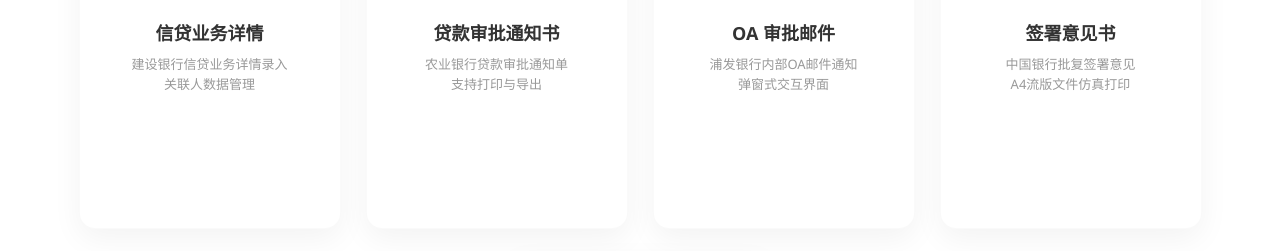
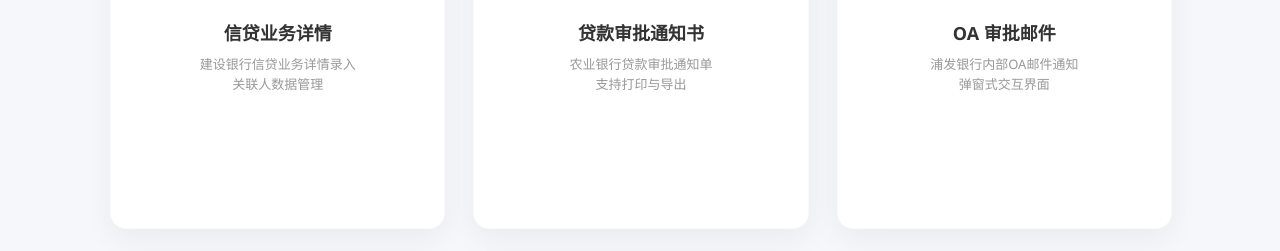
Before and after one commit to pet3rfly/jrpf, a plain HTML site: page index.html in a window 1280 px wide. Shown: the part 298-549 px from the top of the page. Drawn offline with Linux system fonts and the light colour scheme.

Commit message:
Update index.html
微调布局

```diff
--- a/index.html
+++ b/index.html
@@ -6,16 +6,16 @@
     <title>银行批复系统 - 工作台</title>
     <style>
         :root {
-            --bg-color: #f005baa;
+            --bg-color: #f5f7fa;
             --text-color: #2c3e50;
             --card-bg: #ffffff;
 
             /* 各业务主题色 */
-            --color-ccb: #156082;   /* 建行深蓝 (Page 1) */
-            --color-abc: #008d7c;   /* 农行青绿 (Page 2) */
-            --color-spdb: #2258da;  /* 浦发亮蓝 (Page 3) */
-            --color-boc: #b71c1c;   /* 中行红色 (Page 4) */
-            --color-hfbdc: #673ab7; /* 不动产紫色 (Page 5) */
+            --color-ccb: #005baa;   /* 建行深蓝 */
+            --color-abc: #008d7c;   /* 农行青绿 */
+            --color-spdb: #2258da;  /* 浦发亮蓝 */
+            --color-boc: #b71c1c;   /* 中行红色 */
+            --color-hfbdc: #673ab7; /* 不动产紫色 */
         }
 
         body {
@@ -51,20 +51,22 @@
             margin: 0;
         }
 
-        /* 卡片容器 */
+        /* --- 卡片容器 (核心修改：CSS Grid 布局) --- */
         .card-container {
-            display: flex;
-            gap: 25px;
+            display: grid; /* 改为网格布局 */
+            /* 强制 3 列，每列等宽 (1fr) */
+            grid-template-columns: repeat(3, 1fr);
+            gap: 30px; /* 卡片之间的间距 */
             padding: 0 20px 40px 20px;
-            flex-wrap: wrap;
-            justify-content: center;
-            max-width: 1600px; /* 稍微加宽以容纳更多卡片 */
+            width: 100%;
+            max-width: 1100px; /* 限制最大宽度，防止在大屏上拉得太宽 */
+            box-sizing: border-box;
         }
 
-        /* 卡片样式 */
+        /* --- 卡片样式 --- */
         .card {
             background: var(--card-bg);
-            width: 260px;
+            width: 100%; /* 让卡片填满网格单元 */
             height: 340px;
             border-radius: 16px;
             box-shadow: 0 10px 30px rgba(0,0,0,0.05);
@@ -114,7 +116,6 @@
             overflow: hidden;
         }
 
-        /* Logo 图片样式 */
         .bank-logo {
             width: 70%;
             height: auto;
@@ -157,28 +158,22 @@
         }
 
         /* --- 颜色定义 --- */
-
-        /* 卡片 1 (建行) */
         .card-1 .card-top { background: var(--color-ccb); }
         .card-1 .icon-circle { background: rgba(21, 96, 130, 0.08); }
         .card-1 .card-btn { background: var(--color-ccb); }
 
-        /* 卡片 2 (农行) */
         .card-2 .card-top { background: var(--color-abc); }
         .card-2 .icon-circle { background: rgba(0, 141, 124, 0.08); }
         .card-2 .card-btn { background: var(--color-abc); }
 
-        /* 卡片 3 (浦发) */
         .card-3 .card-top { background: var(--color-spdb); }
         .card-3 .icon-circle { background: rgba(34, 88, 218, 0.08); }
         .card-3 .card-btn { background: var(--color-spdb); }
 
-        /* 卡片 4 (中行) */
         .card-4 .card-top { background: var(--color-boc); }
         .card-4 .icon-circle { background: rgba(183, 28, 28, 0.08); }
         .card-4 .card-btn { background: var(--color-boc); }
 
-        /* 卡片 5 (合肥不动产) - 新增 */
         .card-5 .card-top { background: var(--color-hfbdc); }
         .card-5 .icon-circle { background: rgba(103, 58, 183, 0.08); }
         .card-5 .card-btn { background: var(--color-hfbdc); }
@@ -195,6 +190,18 @@
             padding-bottom: 20px;
             color: #ccc;
             font-size: 12px;
+        }
+
+        /* --- 响应式适配 (手机上变为1列，平板2列) --- */
+        @media (max-width: 900px) {
+            .card-container {
+                grid-template-columns: repeat(2, 1fr); /* 平板 2 列 */
+            }
+        }
+        @media (max-width: 600px) {
+            .card-container {
+                grid-template-columns: 1fr; /* 手机 1 列 */
+            }
         }
 
     </style>
@@ -278,7 +285,7 @@
             </div>
         </a>
 
-    </div>
+        </div>
 
     <div class="footer">© 2025 Bank Internal System. All rights reserved.</div>
 
```
